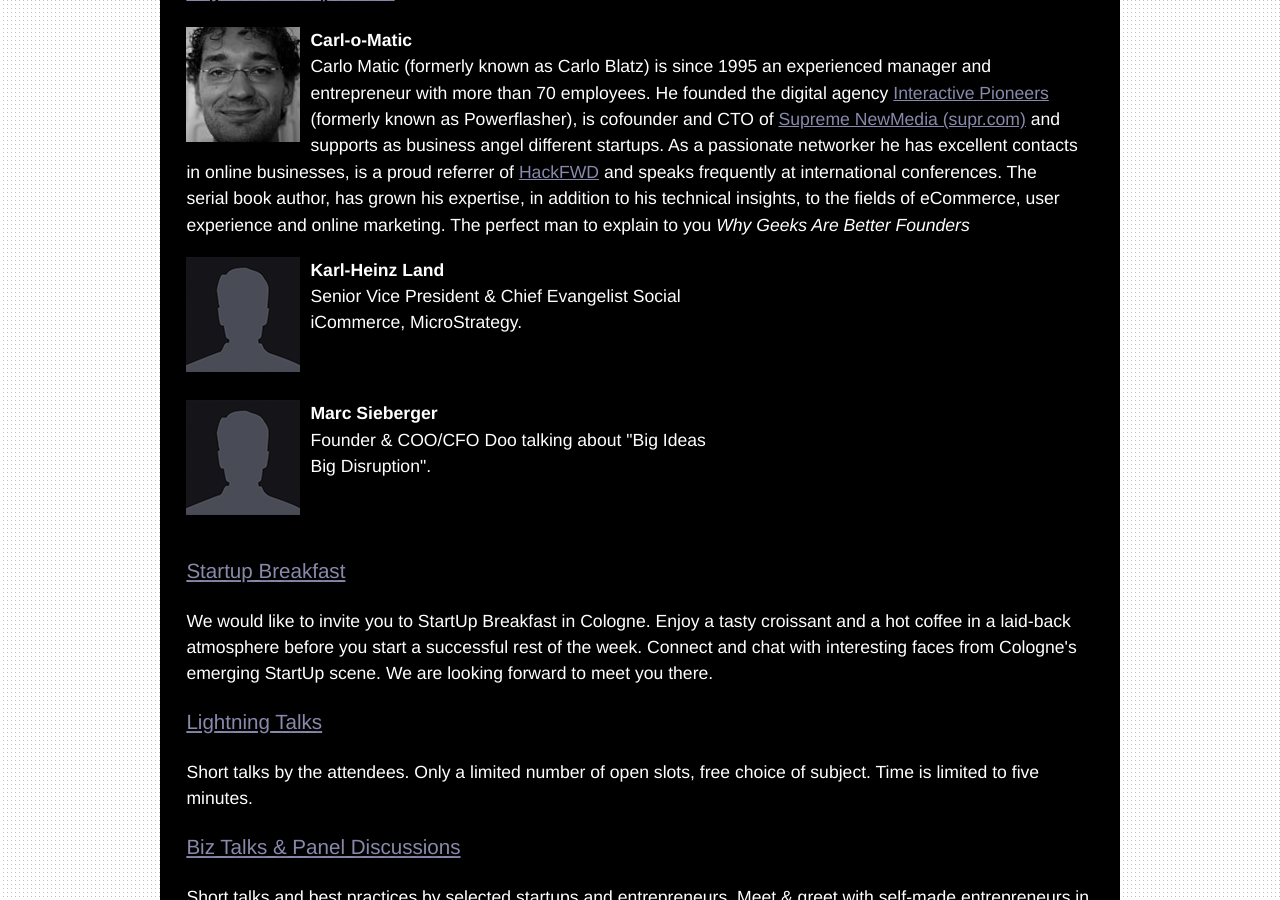
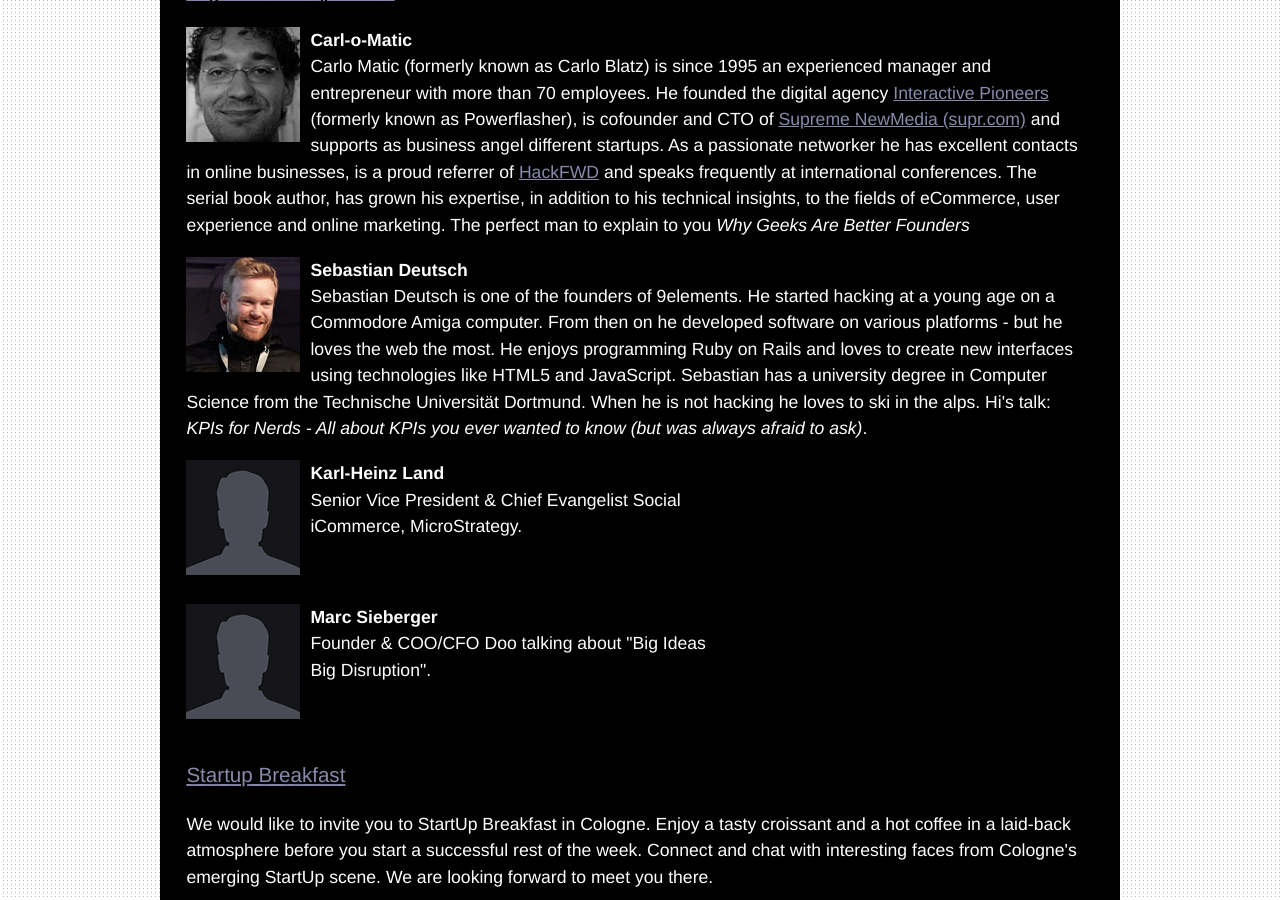
Before and after one commit to InteractiveCologne/interactivecologne.github.com, a Jekyll site: the page built from startup.html, in a window 1280 px wide and 900 px high, scrolled down 1383 px. Built offline with Jekyll 4.4.1, drawn with Linux system fonts in a browser that asks for light colours.

Commit message:
changed axels pic and added sebastian deutsch as speaker

```diff
--- a/startup.html
+++ b/startup.html
@@ -31,6 +31,9 @@
 			<h3><a href="#keynote-and-speakers" name="keynote-and-speakers">Keynote and Speakers</a></h3>
 			<p class="speaker">
 				<img class="speaker" name="carl-o-matic" src="assets/images/speaker/carl-o-matic.jpg" alt="Carl-o-Matic"/><strong>Carl-o-Matic</strong><br/>Carlo Matic (formerly known as Carlo Blatz) is since 1995 an experienced manager and entrepreneur with more than 70 employees. He founded the digital agency <a href="http://www.interactive-pioneers.de/">Interactive Pioneers</a> (formerly known as Powerflasher), is cofounder and CTO of <a href="http://supr.com">Supreme NewMedia (supr.com)</a> and supports as business angel different startups. As a passionate networker he has excellent contacts in online businesses, is a proud referrer of <a href="http://hackfwd.com">HackFWD</a> and speaks frequently at international conferences. The serial book author, has grown his expertise, in addition to his technical insights, to the fields of eCommerce, user experience and online marketing. The perfect man to explain to you <em>Why Geeks Are Better Founders</em>
+			</p>
+			<p class="speaker">
+				<img class="speaker" name="Sebastian Deutsch" src="assets/images/speaker/sebastian-deutsch.jpg" alt="Sebastian Deutsch"/><strong>Sebastian Deutsch</strong><br/>Sebastian Deutsch is one of the founders of 9elements. He started hacking at a young age on a Commodore Amiga computer. From then on he developed software on various platforms - but he loves the web the most. He enjoys programming Ruby on Rails and loves to create new interfaces using technologies like HTML5 and JavaScript. Sebastian has a university degree in Computer Science from the Technische Universität Dortmund. When he is not hacking he loves to ski in the alps. Hi's talk: <em>KPIs for Nerds - All about KPIs you ever wanted to know (but was always afraid to ask)</em>.
 			</p>
 			<p class="speaker">
 				<img class="speaker" name="karl-heinz-land" src="assets/images/img_speaker_placeholder.png" alt="Speaker Placeholder"/><strong>Karl-Heinz Land</strong><br/>Senior Vice President & Chief Evangelist Social iCommerce, MicroStrategy.
```
Also changed, not shown: assets/images/speaker/axel_quack.jpg, assets/images/speaker/sebastian-deutsch.jpg (added).
